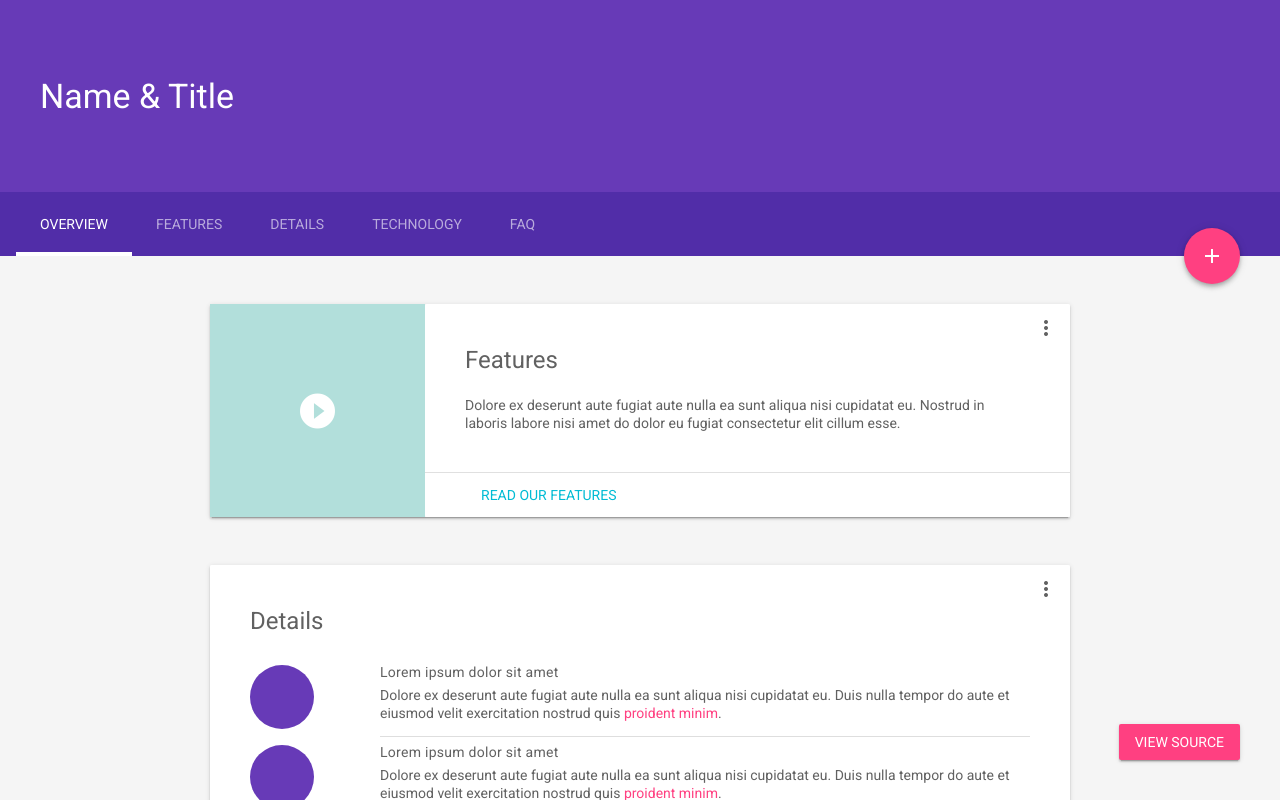
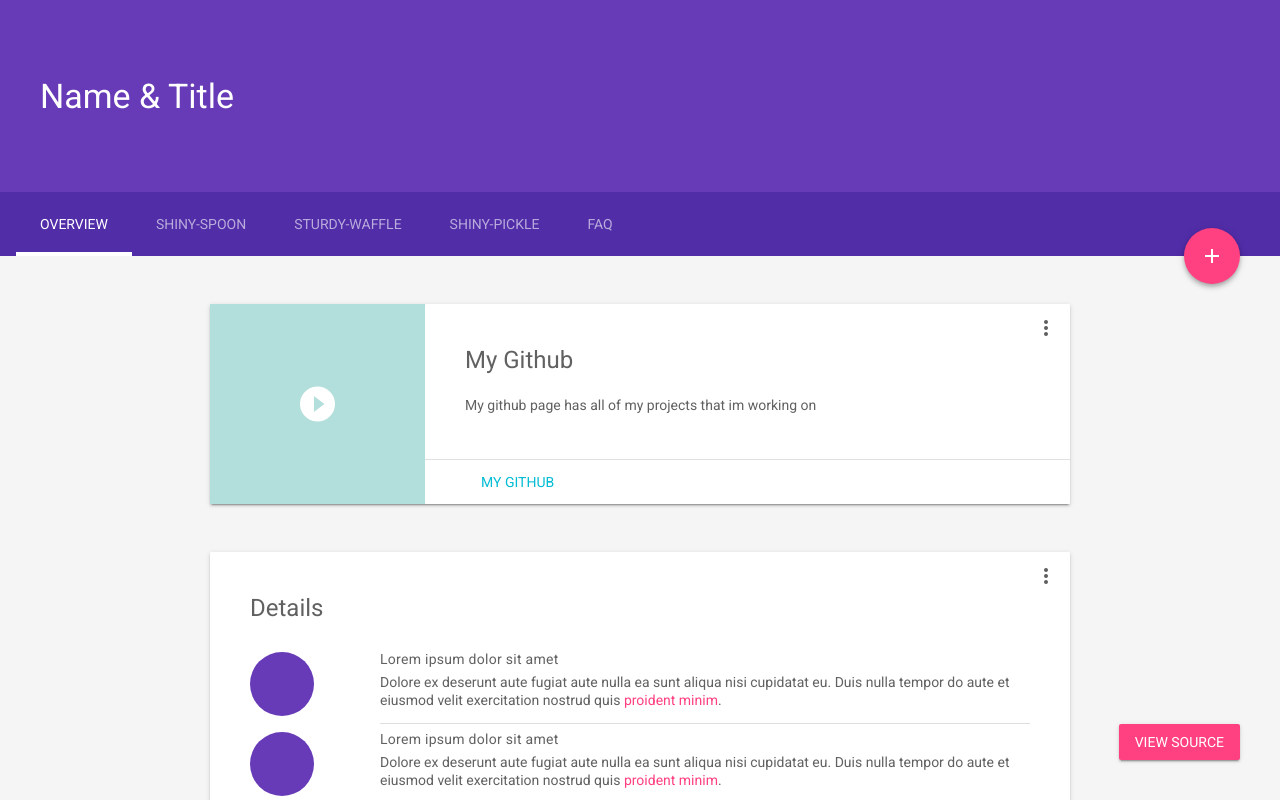
Before and after one commit to CrazyGermanHacker/shiny-pickle, a plain HTML site: page index.html in a window 1280 px wide. Drawn offline with nearby package versions, Linux system fonts and the light colour scheme.

Commit message:
Adding my github projects to my topics

```diff
--- a/index.html
+++ b/index.html
@@ -72,9 +72,9 @@
         </div>
         <div class="mdl-layout__tab-bar mdl-js-ripple-effect mdl-color--primary-dark">
           <a href="#overview" class="mdl-layout__tab is-active">Overview</a>
-          <a href="#features" class="mdl-layout__tab">Features</a>
-          <a href="#features" class="mdl-layout__tab">Details</a>
-          <a href="#features" class="mdl-layout__tab">Technology</a>
+          <a href="#features" class="mdl-layout__tab">Shiny-Spoon</a>
+          <a href="#features" class="mdl-layout__tab">Sturdy-waffle</a>
+          <a href="#features" class="mdl-layout__tab">shiny-pickle</a>
           <a href="#features" class="mdl-layout__tab">FAQ</a>
           <button class="mdl-button mdl-js-button mdl-button--fab mdl-js-ripple-effect mdl-button--colored mdl-shadow--4dp mdl-color--accent" id="add">
             <i class="material-icons" role="presentation">add</i>
@@ -90,11 +90,11 @@
             </header>
             <div class="mdl-card mdl-cell mdl-cell--9-col-desktop mdl-cell--6-col-tablet mdl-cell--4-col-phone">
               <div class="mdl-card__supporting-text">
-                <h4>Features</h4>
-                Dolore ex deserunt aute fugiat aute nulla ea sunt aliqua nisi cupidatat eu. Nostrud in laboris labore nisi amet do dolor eu fugiat consectetur elit cillum esse.
-              </div>
+                <h4>My Github</h4>
+                My github page has all of my projects that im working on
+                             </div>
               <div class="mdl-card__actions">
-                <a href="#" class="mdl-button">Read our features</a>
+                <a href="https://github.com/CrazyGermanHacker" class="mdl-button">My Github</a>
               </div>
             </div>
             <button class="mdl-button mdl-js-button mdl-js-ripple-effect mdl-button--icon" id="btn1">
```
